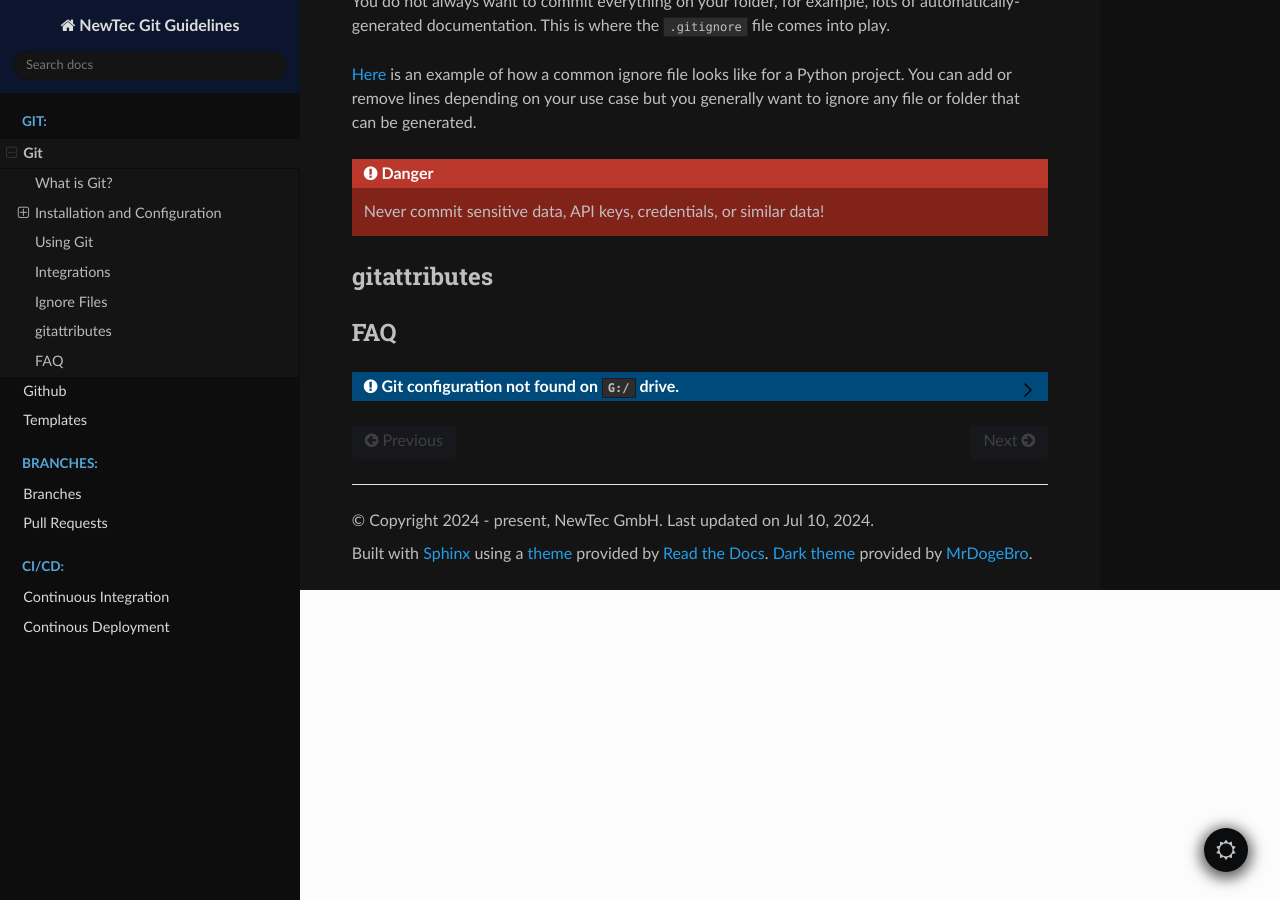
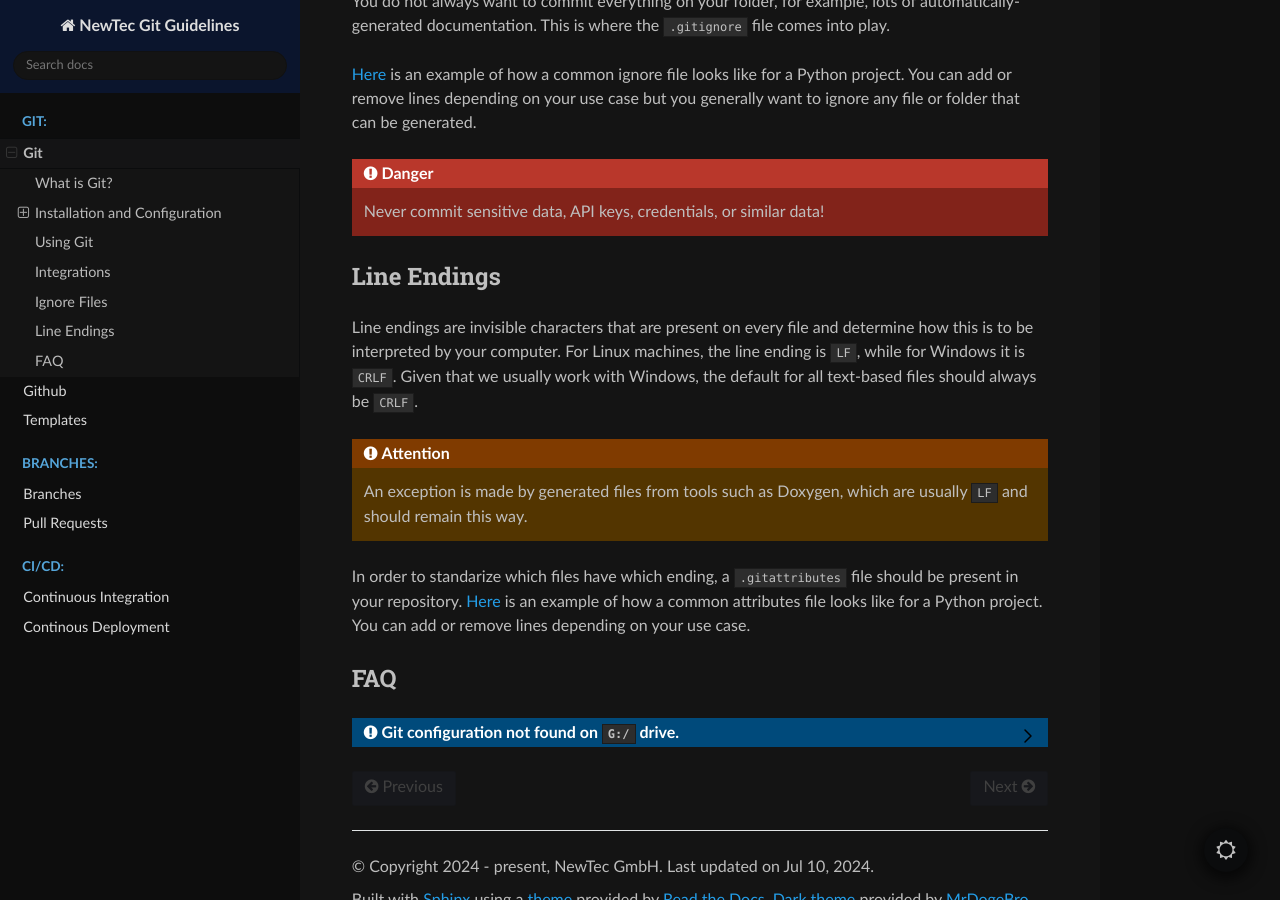
Before and after one commit to LuDubies/branchdoc_io_test, a Sphinx documentation site: the page built from doc/git/git.md, in a window 1280 px wide and 900 px high, scrolled down 2383 px. Built offline with Sphinx 7.4.7 and the Read the Docs theme 2.0.0, drawn with Linux system fonts in a browser that asks for light colours.

Commit message:
Improved git documentation

```diff
--- a/doc/git/git.md
+++ b/doc/git/git.md
@@ -106,7 +106,15 @@ This is where the `.gitignore` file comes into play.
 Never commit sensitive data, API keys, credentials, or similar data!
 :::
 
-## gitattributes
+## Line Endings
+
+Line endings are invisible characters that are present on every file and determine how this is to be interpreted by your computer. For Linux machines, the line ending is `LF`, while for Windows it is `CRLF`. Given that we usually work with Windows, the default for all text-based files should always be `CRLF`.
+
+:::{attention}
+An exception is made by generated files from tools such as Doxygen, which are usually `LF` and should remain this way.
+:::
+
+In order to standarize which files have which ending, a `.gitattributes` file should be present in your repository. [Here](https://github.com/NewTec-GmbH/template_python/blob/4d2acf95ab71a20211560b5fe9471267ede13582/.gitattributes) is an example of how a common attributes file looks like for a Python project. You can add or remove lines depending on your use case.
 
 ## FAQ
 
```
